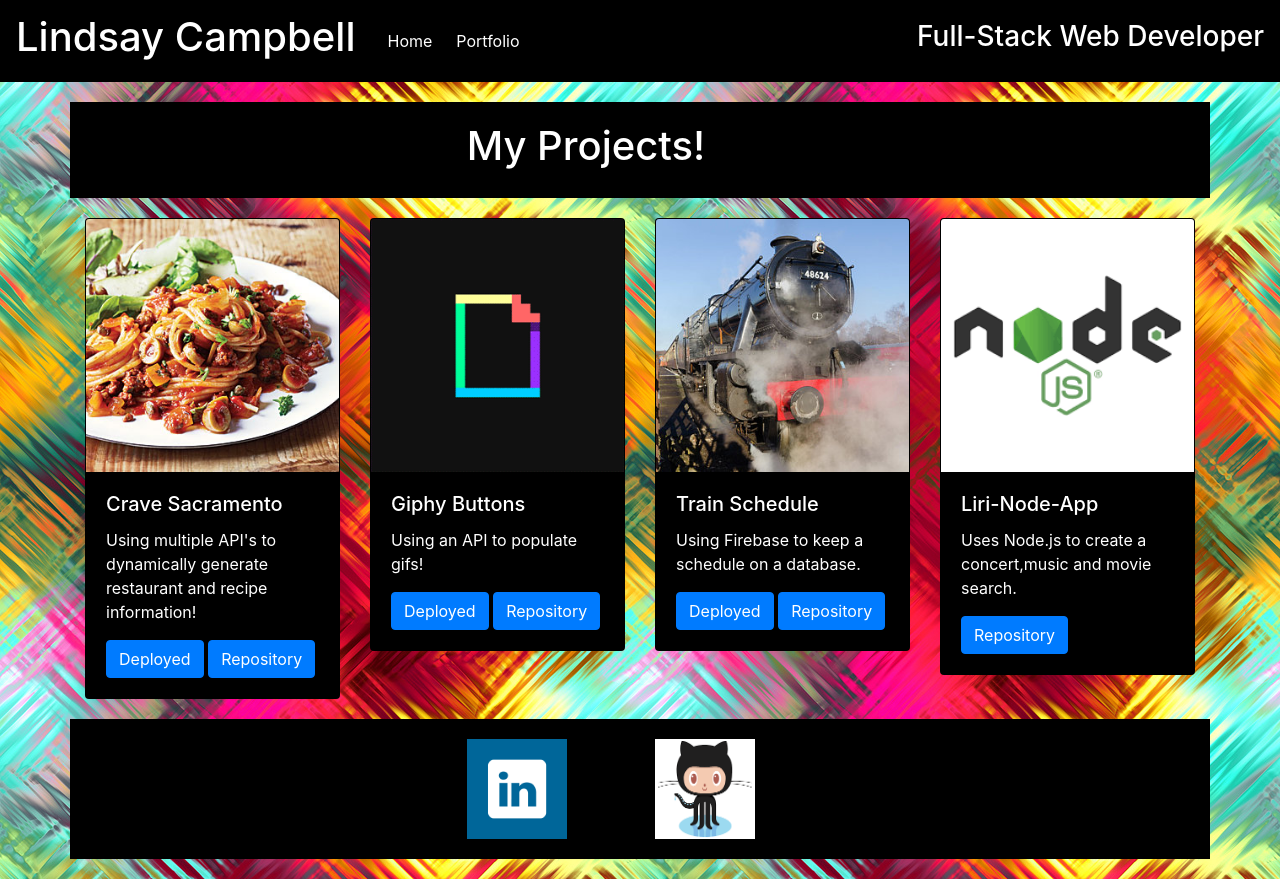
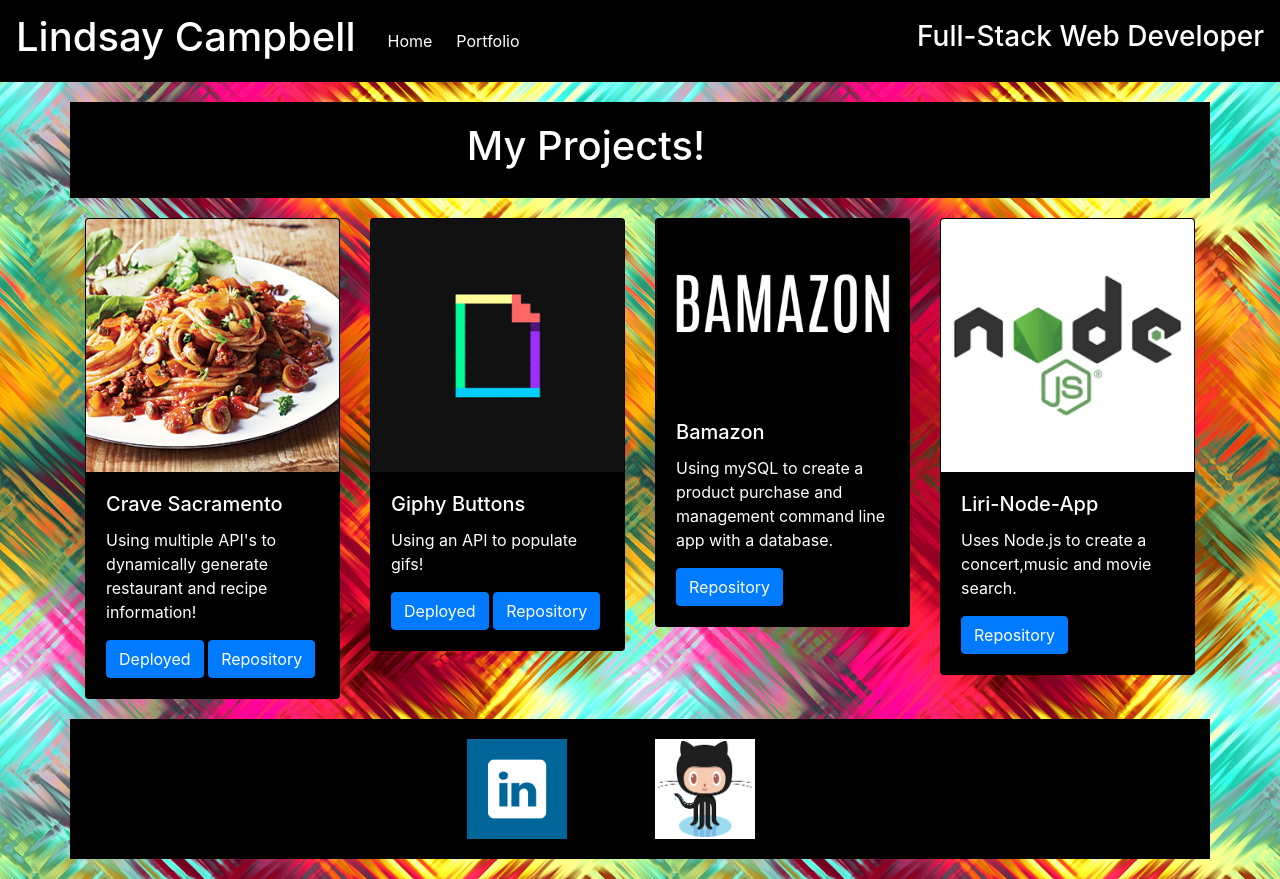
Before and after one commit to Lindca/myWebsite, a plain HTML site: page portfolio.html in a window 1280 px wide. Drawn offline with nearby package versions, Linux system fonts and the light colour scheme.

Commit message:
adding bamazon

```diff
--- a/portfolio.html
+++ b/portfolio.html
@@ -78,13 +78,11 @@
             </div>
             <div class="col-sm-3">
                 <div class="card">
-                    <img src="./assets/images/train.jpg" class="card-img-top" alt="...">
+                    <img src="./assets/images/Bamazon.jpg" class="card-img-top" alt="...">
                     <div class="card-body">
-                        <h5 class="card-title">Train Schedule</h5>
-                        <p class="card-text">Using Firebase to keep a schedule on a database.</p>
-                        <a target="_blank" href="https://lindca.github.io/TrainSchedule/"
-                            class="btn btn-primary">Deployed</a>
-                        <a target="_blank" href="https://github.com/Lindca/TrainSchedule"
+                        <h5 class="card-title">Bamazon</h5>
+                        <p class="card-text">Using mySQL to create a product purchase and management command line app with a database.</p>
+                        <a target="_blank" href="https://github.com/Lindca/bamazon"
                             class="btn btn-primary">Repository</a>
                     </div>
                 </div>
```
Also changed, not shown: assets/images/Bamazon.jpg (added).
